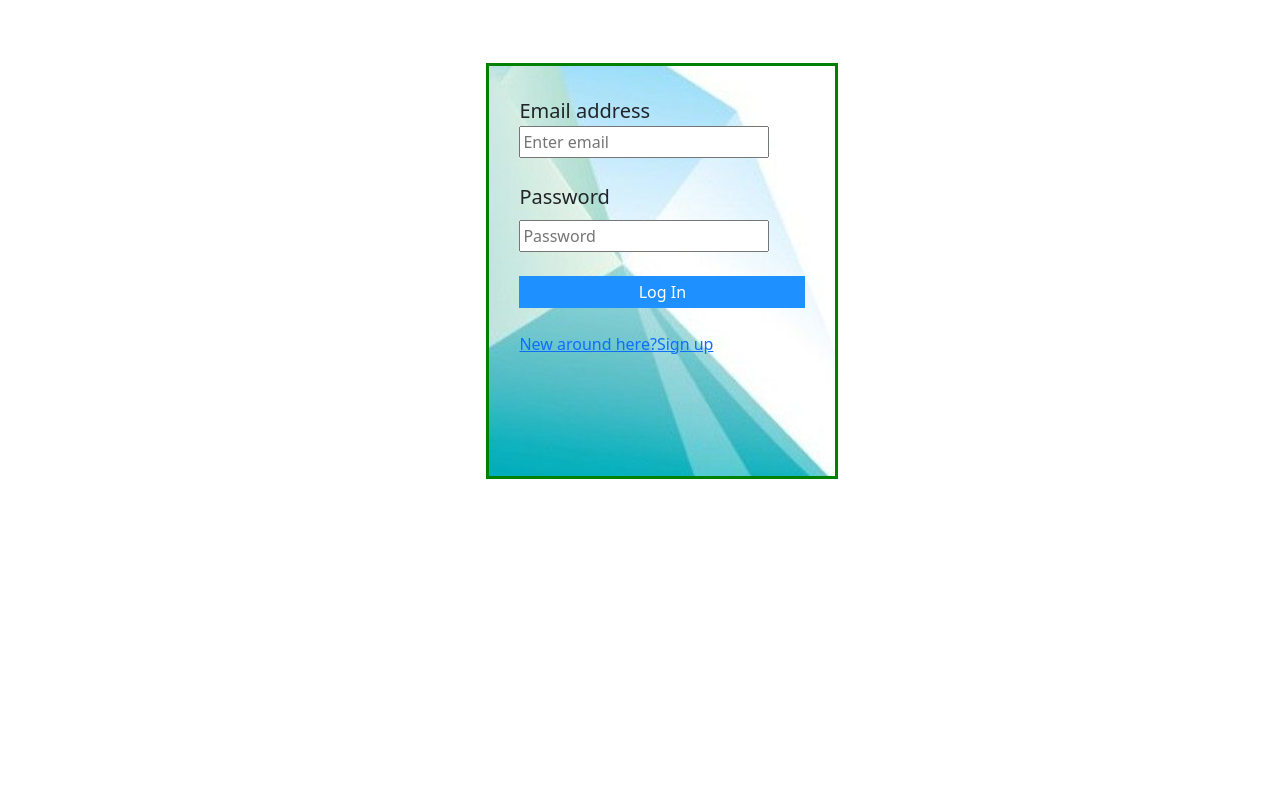
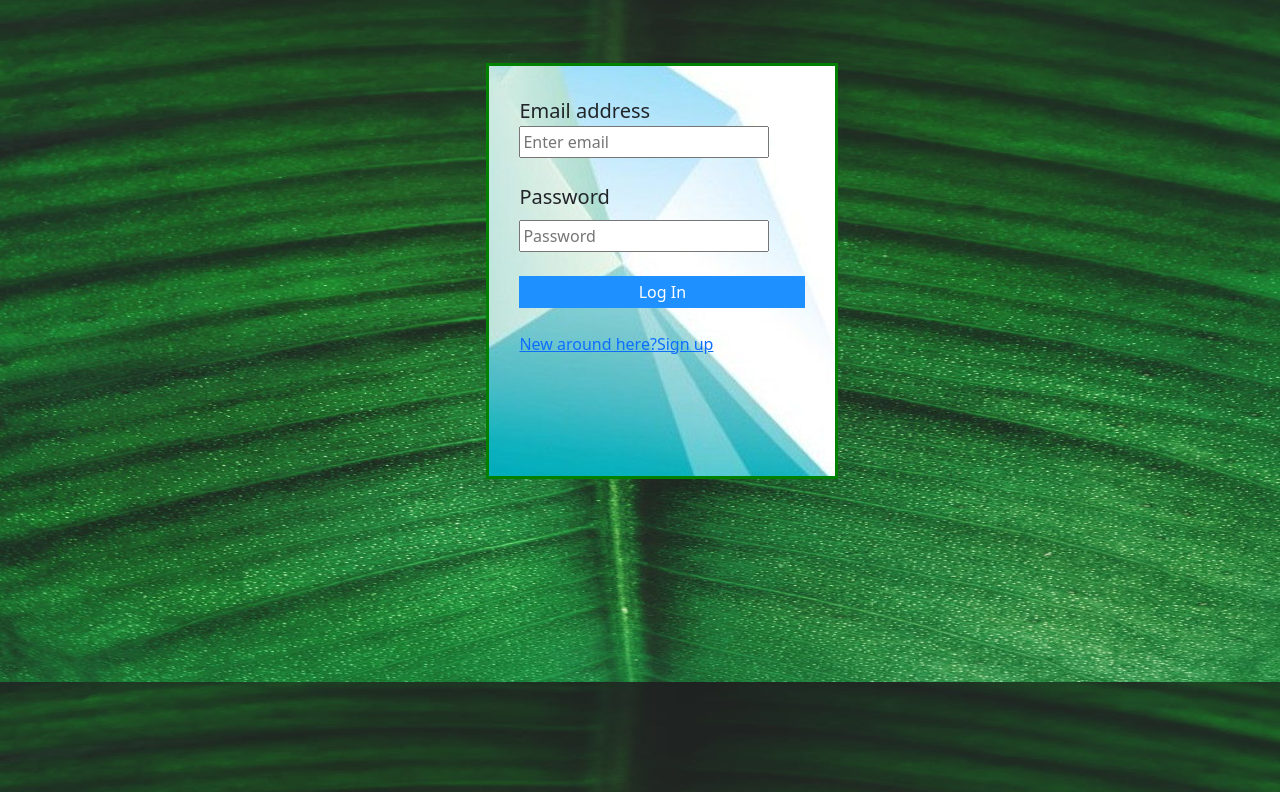
Before and after one commit to josemijose/tourism, a plain HTML site: page login.html in a window 1280 px wide. Shown: the part 118-910 px from the top of the page. Drawn offline with nearby package versions, Linux system fonts and the light colour scheme.

Commit message:
"second commit"

```diff
--- a/login.html
+++ b/login.html
@@ -12,7 +12,7 @@
 <body>
   <style>
     body {
-      background-image: url('btt.jpeg');
+      background-image: url('./pics/btt.jpeg');
      }
     </style>
   <div class="mynav">
```
